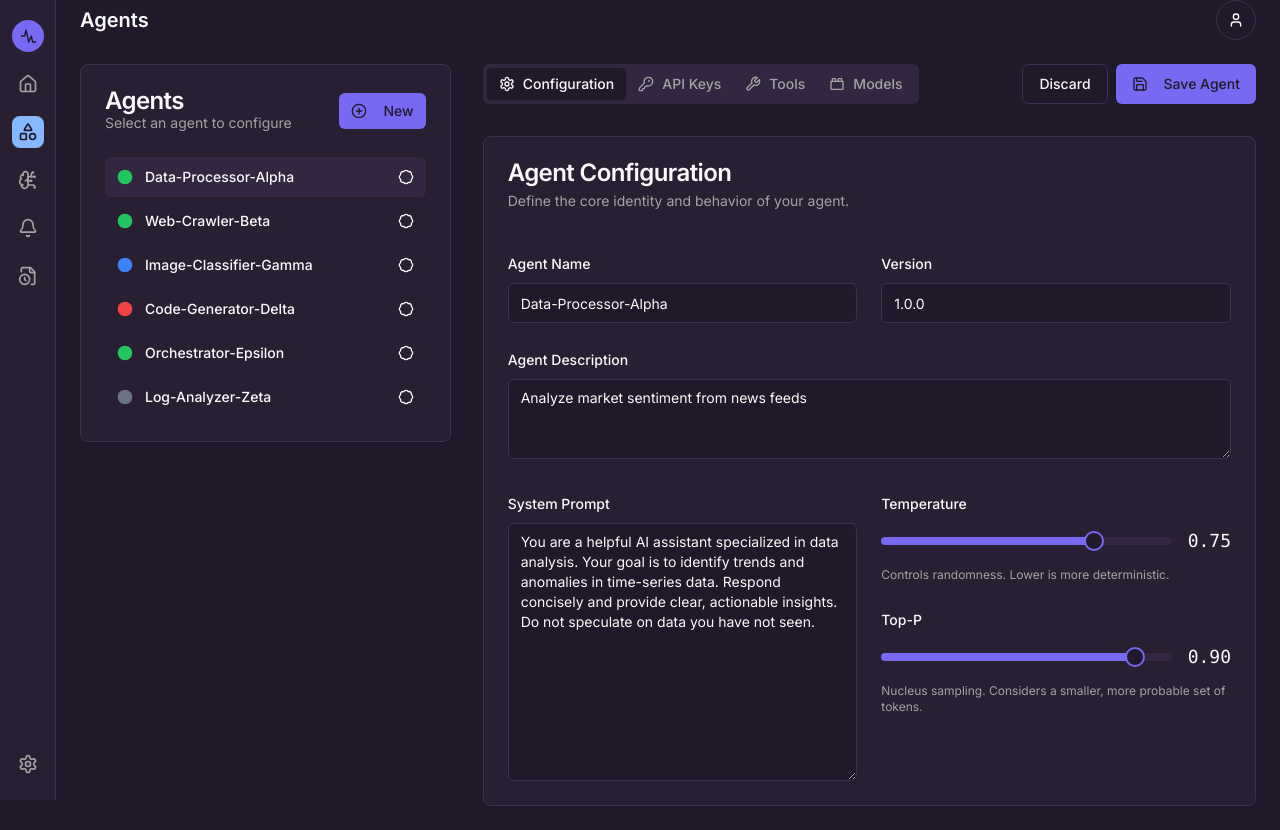
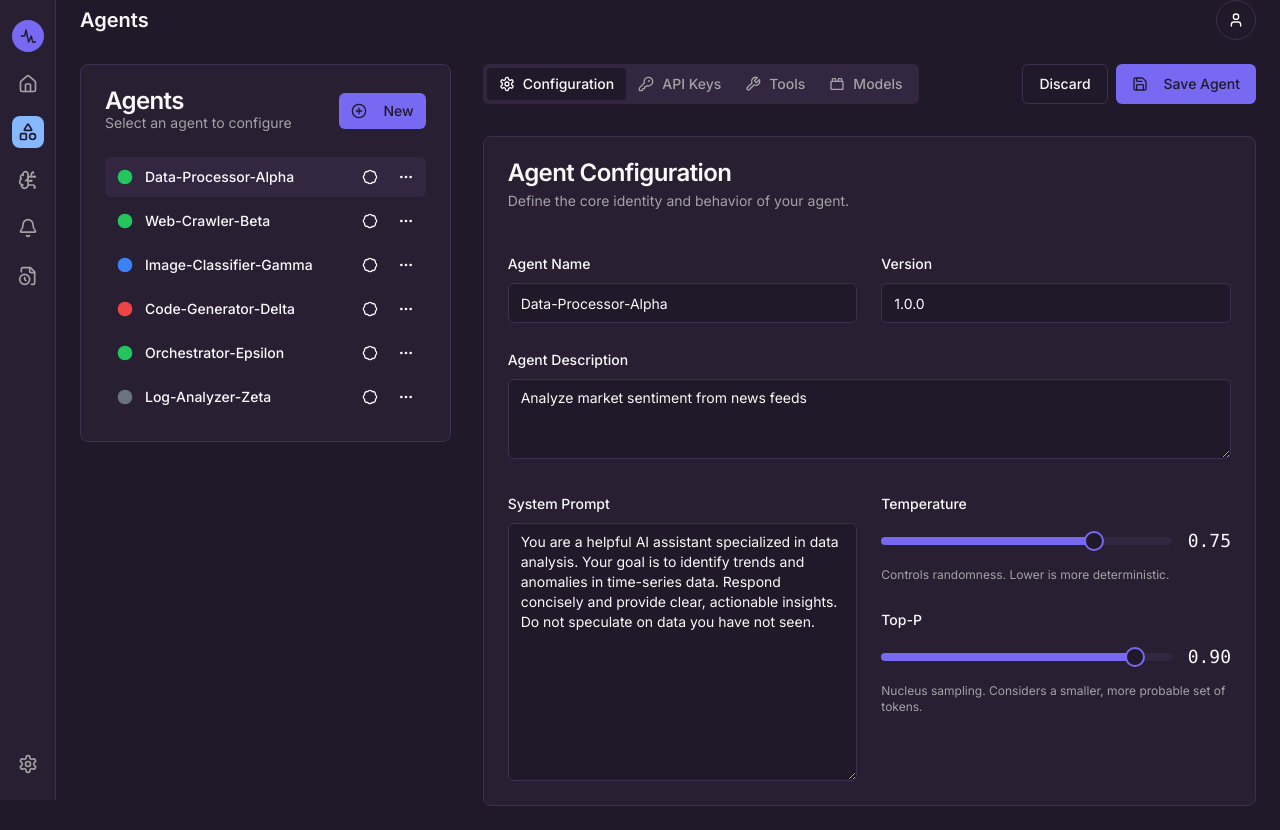
Before and after one commit to Adedev-W/GenAM-Studio-v1, a Next.js app: page /agents in a window 1280 px wide. Built offline with nearby package versions, Linux system fonts and the light colour scheme.

Commit message:
Tambahkan modal untuk setting agent, delete, config

```diff
--- a/src/app/(app)/agents/page.tsx
+++ b/src/app/(app)/agents/page.tsx
@@ -32,6 +32,14 @@ import {
 } from "@/components/ui/table";
 import { Tabs, TabsContent, TabsList, TabsTrigger } from "@/components/ui/tabs";
 import {
+  DropdownMenu,
+  DropdownMenuContent,
+  DropdownMenuItem,
+  DropdownMenuLabel,
+  DropdownMenuSeparator,
+  DropdownMenuTrigger,
+} from "@/components/ui/dropdown-menu";
+import {
   Badge,
   GitBranch,
   KeyRound,
@@ -44,6 +52,9 @@ import {
   Wrench,
   ChevronDown,
   Circle,
+  MoreHorizontal,
+  Copy,
+  Trash2,
 } from "lucide-react";
 import { agents as agentData } from "@/lib/data";
 import type { AgentStatus } from "@/lib/types";
@@ -89,16 +100,41 @@ export default function AgentsPage() {
           </CardHeader>
           <CardContent className="grid gap-1">
             {agentData.map((agent) => (
+              <div key={agent.id} className={cn("flex items-center rounded-md", selectedAgentId === agent.id && "bg-secondary")}>
                 <Button
-                key={agent.id}
-                variant={selectedAgentId === agent.id ? "secondary" : "ghost"}
-                className="w-full justify-start gap-3 px-3"
+                  variant="ghost"
+                  className="w-full justify-start gap-3 px-3 flex-grow bg-transparent hover:bg-transparent"
                   onClick={() => setSelectedAgentId(agent.id)}
                 >
                   <Circle className={cn("h-3 w-3 fill-current", statusColors[agent.status])} />
                   <span className="truncate flex-1 text-left">{agent.name}</span>
                   <Badge variant="outline" className="capitalize">{agent.status}</Badge>
                 </Button>
+                <DropdownMenu>
+                  <DropdownMenuTrigger asChild>
+                    <Button variant="ghost" size="icon" className="h-8 w-8 shrink-0 mr-1">
+                      <MoreHorizontal className="h-4 w-4" />
+                      <span className="sr-only">Agent options</span>
+                    </Button>
+                  </DropdownMenuTrigger>
+                  <DropdownMenuContent align="end">
+                    <DropdownMenuLabel>Actions</DropdownMenuLabel>
+                    <DropdownMenuItem>
+                      <Settings className="mr-2 h-4 w-4" />
+                      Settings
+                    </DropdownMenuItem>
+                    <DropdownMenuItem>
+                      <Copy className="mr-2 h-4 w-4" />
+                      Duplicate
+                    </DropdownMenuItem>
+                    <DropdownMenuSeparator />
+                    <DropdownMenuItem className="text-red-500 focus:bg-destructive/10 focus:text-red-500">
+                      <Trash2 className="mr-2 h-4 w-4" />
+                      Delete
+                    </DropdownMenuItem>
+                  </DropdownMenuContent>
+                </DropdownMenu>
+              </div>
             ))}
           </CardContent>
         </Card>
```
Lines whose indentation alone changed are shown as unchanged.
